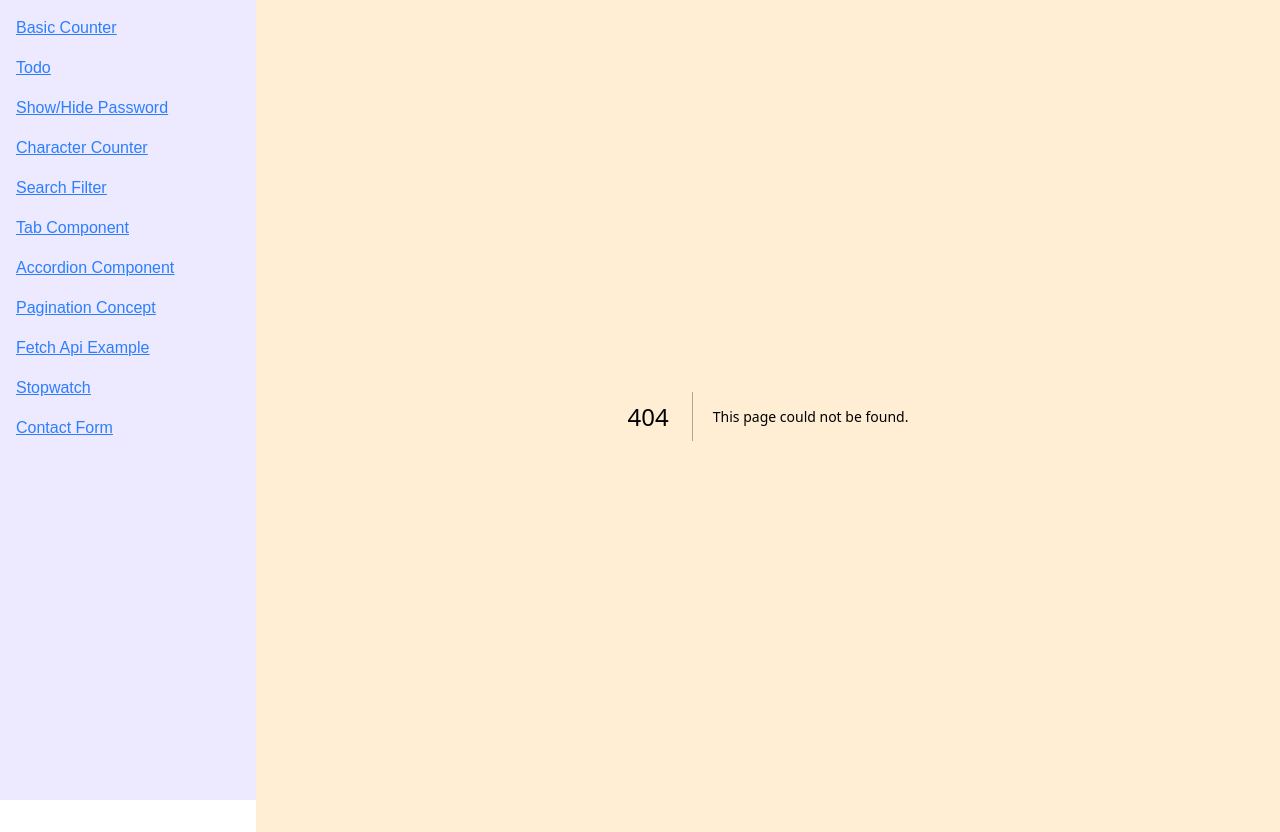
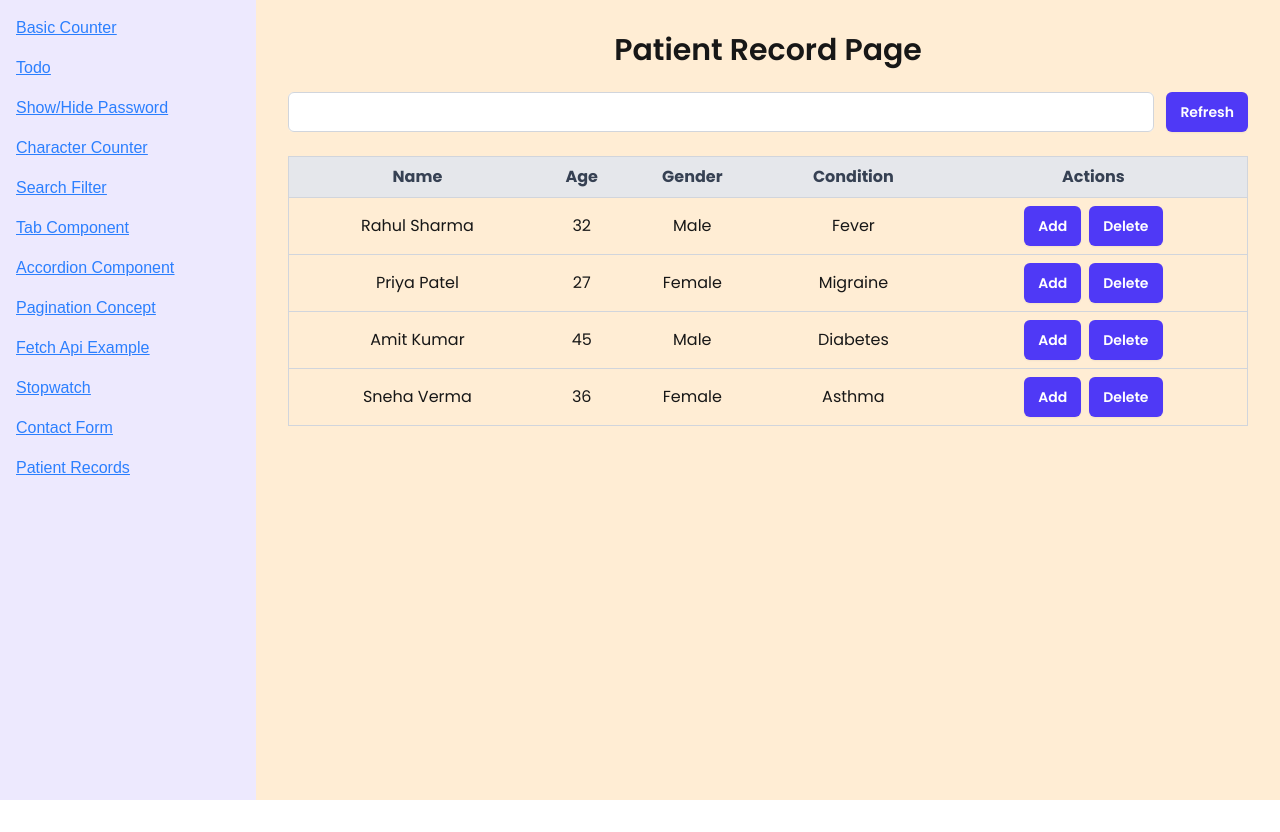
Before and after one commit to sadhna2003/reactjs-practice, a Next.js app in the folder my-app/: page /patient-record in a window 1280 px wide. Before the commit this address had no page. After the commit the page ends 800 px from the top, so only its background shows below. Built offline with nearby package versions, Linux system fonts and the light colour scheme.

Commit message:
Added patient records exmple

```diff
--- /dev/null
+++ b/my-app/app/patient-record/page.tsx
@@ -0,0 +1,151 @@
+"use client";
+import React from "react";
+
+const initialPatients = [
+    {
+        id: 1,
+        name: "Rahul Sharma",
+        age: 32,
+        gender: "Male",
+        condition: "Fever",
+    },
+    {
+        id: 2,
+        name: "Priya Patel",
+        age: 27,
+        gender: "Female",
+        condition: "Migraine",
+    },
+    {
+        id: 3,
+        name: "Amit Kumar",
+        age: 45,
+        gender: "Male",
+        condition: "Diabetes",
+    },
+    {
+        id: 4,
+        name: "Sneha Verma",
+        age: 36,
+        gender: "Female",
+        condition: "Asthma",
+    },
+];
+const PatientRecordPage = () => {
+    const [patients, setPatients] = React.useState(initialPatients);
+    const [filteredPatients, setFilteredPatients] = React.useState(initialPatients);
+    const [search, setSearch] = React.useState("");
+    const [loading, setLoading] = React.useState(false);
+
+    const handleChage = (e: any) => {
+        const val = e.target.value
+        setSearch(val)
+    }
+
+    const handleRefresh = () => {
+        setLoading(true)
+        // Simulate a refresh action (e.g., fetching new data)
+        setTimeout(() => {
+            setFilteredPatients(patients);
+            setSearch("");
+            setLoading(false);
+        }, 1000);
+    }
+
+    React.useEffect(() => {
+        const timer = setTimeout(() => {
+            if (!search.trim()) {
+                setFilteredPatients(patients);
+                return;
+            }
+
+            const data = patients.filter((item) =>
+                item.name.toLowerCase().includes(search.toLowerCase())
+            );
+
+            setFilteredPatients(data);
+        }, 500);
+
+        return () => {
+            clearTimeout(timer);
+        };
+    }, [search, patients]);
+
+    return (
+        <section className="container mx-auto p-4 font-sans">
+            <h1 className="font-semibold text-3xl text-center">Patient Record Page</h1>
+            {/* Add your patient record components and logic here */}
+            <div className="flex flex-row w-full gap-3 justify-start mt-6">
+                <input
+                    type='text'
+                    value={search}
+                    className="block w-full rounded-md bg-white px-3.5 py-2 text-base text-gray-900 outline-1 -outline-offset-1 outline-gray-300 placeholder:text-gray-400 focus:outline-2 focus:-outline-offset-2 focus:outline-indigo-600"
+                    onChange={(e) => handleChage(e)}
+                />
+                <button
+                    type="button"
+                    className="block cursor-pointer rounded-md bg-indigo-600 px-3.5 py-2.5 text-center text-sm font-semibold text-white shadow-xs hover:bg-indigo-500 focus-visible:outline-2 focus-visible:outline-offset-2 focus-visible:outline-indigo-600 disabled:opacity-60 disabled:cursor-not-allowed"
+                    onClick={handleRefresh}
+                    disabled={loading}
+                >
+                    Refresh
+                </button>
+            </div>
+            <table className="w-full border border-gray-300 mt-6">
+                <thead>
+                    <tr className="bg-gray-200 font-medium text-gray-700">
+                        <th className="p-2">Name</th>
+                        <th>Age</th>
+                        <th>Gender</th>
+                        <th>Condition</th>
+                        <th>Actions</th>
+                    </tr>
+                </thead>
+                <tbody>
+                    {!loading && filteredPatients.length === 0 && (
+                        <tr>
+                            <td colSpan={5} className="text-center p-4 text-gray-500">
+                                No patients found.
+                            </td>
+                        </tr>
+                    )}
+                    {loading && (
+                        <tr>
+                            <td colSpan={5} className="text-center p-4 text-gray-500">
+                                Loading...
+                            </td>
+                        </tr>
+                    )}
+
+                    {!loading && filteredPatients.length > 0 && filteredPatients.map((patient) => (
+                        <tr key={patient.id} className="border-t border-gray-300 text-center">
+                            <td className="p-2">{patient.name}</td>
+                            <td className="p-2">{patient.age}</td>
+                            <td className="p-2">{patient.gender}</td>
+                            <td className="p-2">{patient.condition}</td>
+                            <td className="p-2">
+                                <div className="flex flex-row gap-2 justify-center">
+                                <button
+                                    type="button"
+                                    className="block cursor-pointer rounded-md bg-indigo-600 px-3.5 py-2.5 text-center text-sm font-semibold text-white shadow-xs hover:bg-indigo-500 focus-visible:outline-2 focus-visible:outline-offset-2 focus-visible:outline-indigo-600 disabled:opacity-60 disabled:cursor-not-allowed"
+                                    onClick={handleRefresh}
+                                >
+                                    Add
+                                </button>
+                                   <button
+                                    type="button"
+                                    className="block cursor-pointer rounded-md bg-indigo-600 px-3.5 py-2.5 text-center text-sm font-semibold text-white shadow-xs hover:bg-indigo-500 focus-visible:outline-2 focus-visible:outline-offset-2 focus-visible:outline-indigo-600 disabled:opacity-60 disabled:cursor-not-allowed"
+                                    onClick={handleRefresh}
+                                >
+                                    Delete
+                                </button>
+                                </div>
+                            </td>
+                        </tr>
+                    ))}
+                </tbody>
+            </table>
+        </section>
+    );
+}
+export default PatientRecordPage;
--- a/my-app/components/Sidebar.tsx
+++ b/my-app/components/Sidebar.tsx
@@ -43,6 +43,10 @@ const navLink = [
     {
         link:'contact-form',
         label:'Contact Form'
+    },
+    {
+        link:'patient-record',
+        label:'Patient Records'
     }
 ]
 
```
